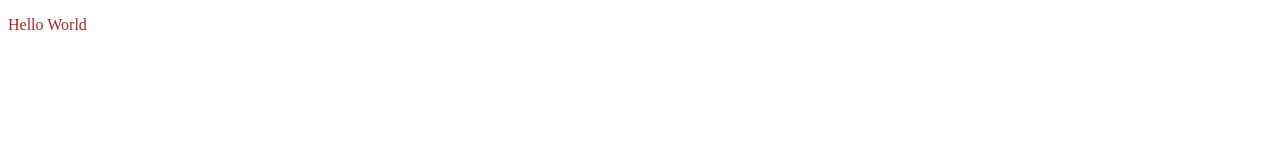
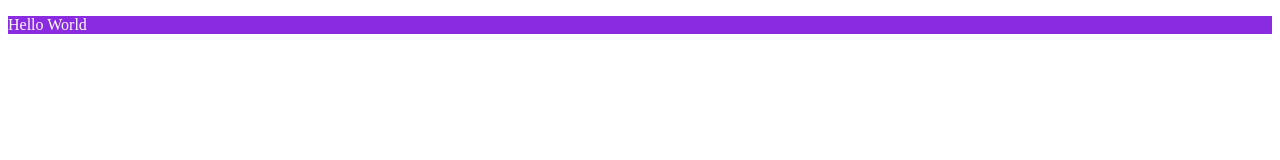
Before and after one commit to Sergii-Pedko/Test_rep, a plain HTML site: page index.html in a window 1280 px wide. Drawn offline with Linux system fonts and the light colour scheme.

Commit message:
second commit

```diff
--- a/css/style.css
+++ b/css/style.css
@@ -1,3 +1,4 @@
 .one {
-  color: brown;
+  color: #ffff;
+  background-color: blueviolet;
 }
```
